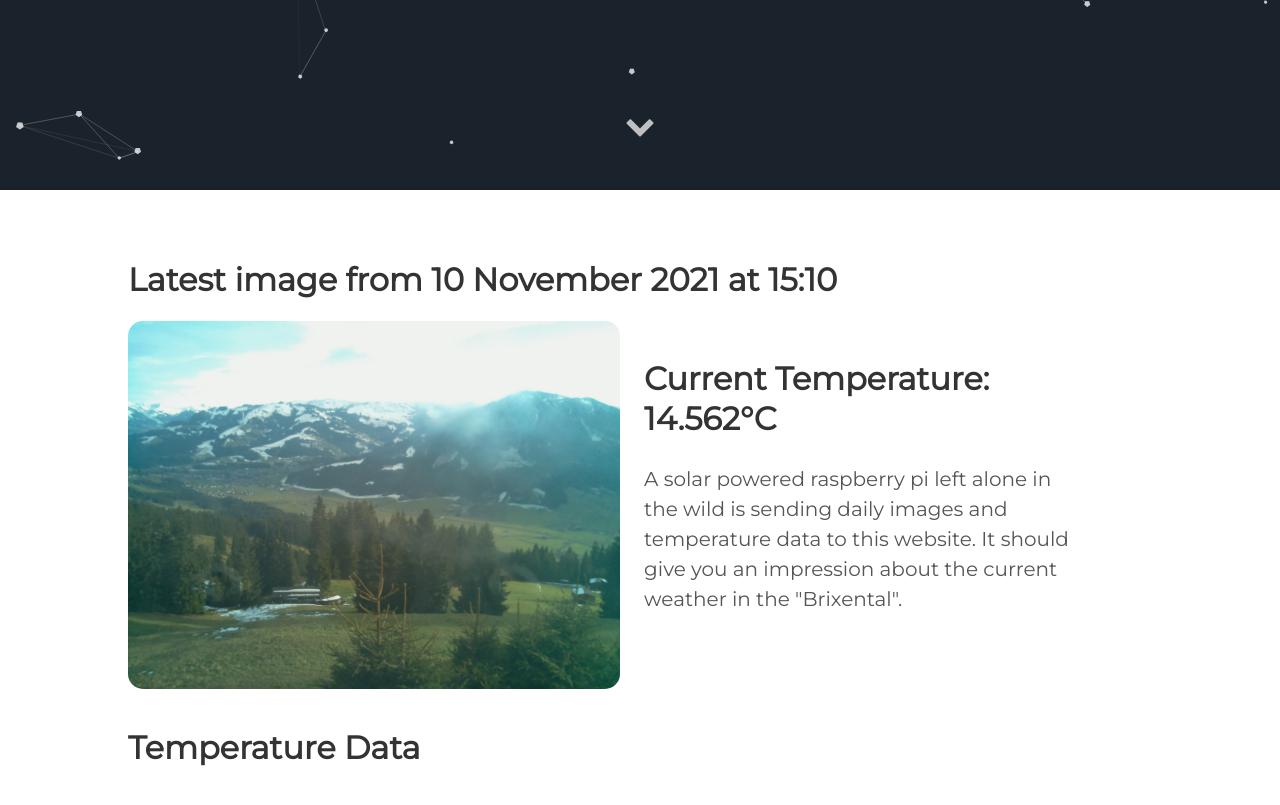
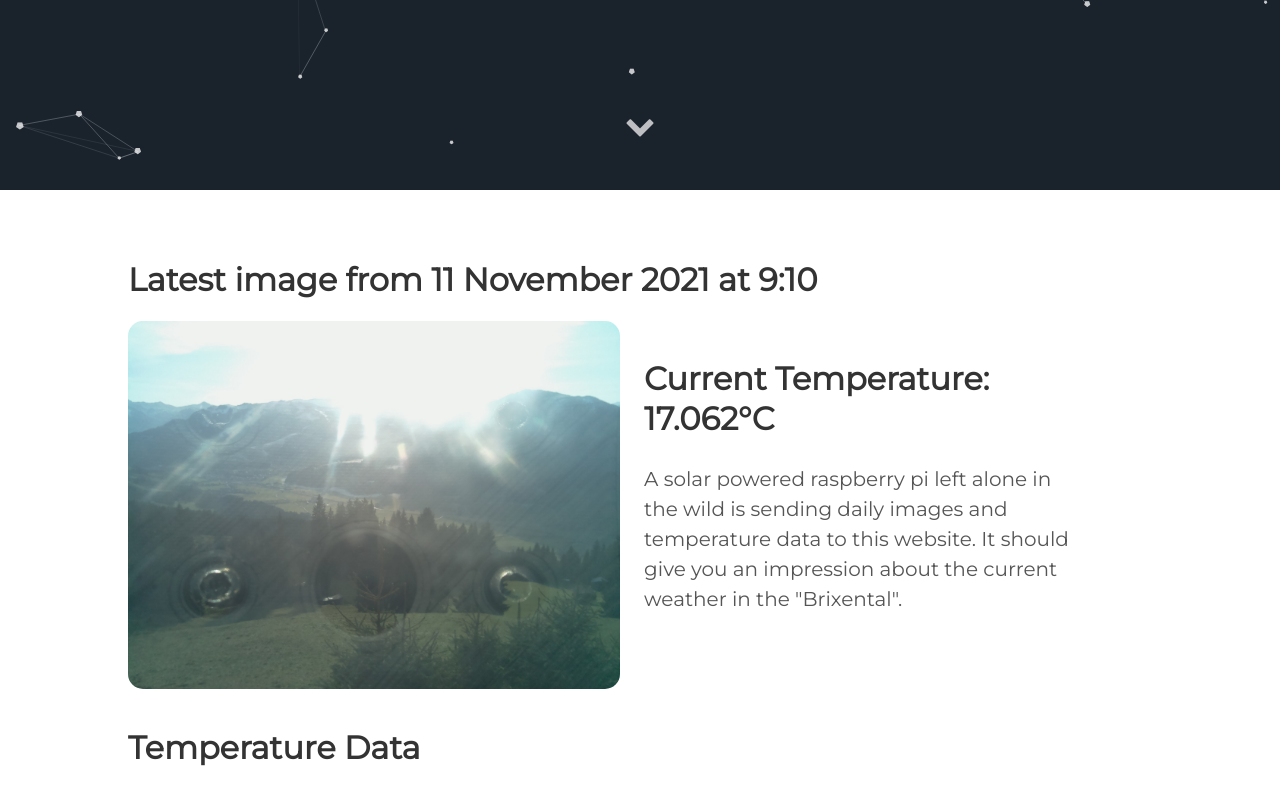
Before and after one commit to vektorious/vektorious.github.io, a Jekyll site: the page built from resources/huette.md, in a window 1280 px wide and 900 px high, scrolled down 710 px. Shown: the top 805 px of the window. Built offline with Jekyll 4.4.1, drawn with Linux system fonts in a browser that asks for light colours.

Commit message:
I'm a bot beep boop

```diff
--- a/resources/huette.md
+++ b/resources/huette.md
@@ -6,13 +6,13 @@ image: '/assets/img/'
 description: 'Live image from the Austrian alps'
 twitter_text: ' '
 ---
-## Latest image from 10 November 2021 at 15:10
+## Latest image from 11 November 2021 at  9:10
 <div class="huette">
   <div class="huette-image">
     <img src="{{ "/assets/img/huette.jpg" | prepend: site.baseurl }}">
   </div>
   <div class="huette-text">
-        <h2>Current Temperature: 14.562°C</h2>
+        <h2>Current Temperature: 17.062°C</h2>
         <p>A solar powered raspberry pi left alone in the wild is sending daily images and temperature data to this website. It should give you an impression about the current weather in the "Brixental".</p>
 
   </div>
```
Also changed, not shown: rpi-script/2021-11-11_090911.txt (renamed from rpi-script/2021-11-10_150913.txt, +5 -5 lines), rpi-script/huette.md (+2 -2 lines), assets/img/huette.jpg, assets/img/temp_plot.png, rpi-script/temp_plot.png, 1 other file.
